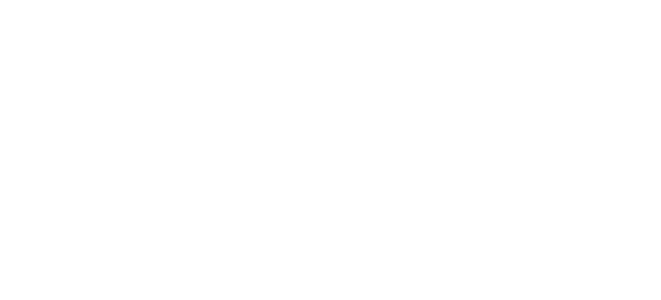
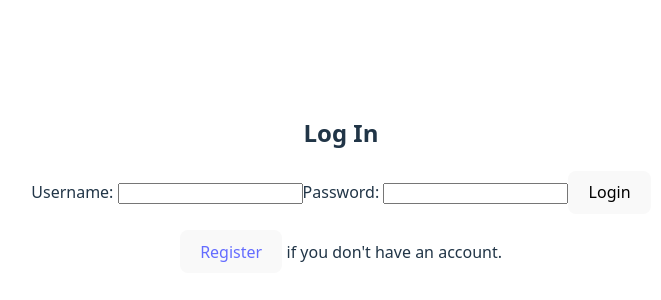
Before and after one commit to austinawhite/Market-Frontend, a React (Vite) app: page /login in a window 1280 px wide. Shown: the part 208-508 px from the top of the page, without its empty margins (299-960 px from the left). Built offline with nearby package versions, Linux system fonts and the light colour scheme.

Commit message:
added Login functionality

```diff
--- a/src/components/Login.jsx
+++ b/src/components/Login.jsx
@@ -7,5 +7,60 @@
     const [password, setPassword] = useState("")
     const [error, setError] = useState('');
 
+    async function handleSubmit(e){
+        e.preventDefault();
+        setError("");
+
+        try {
+            const response = await fetch('http://localhost:3000/users', {
+                method: "POST",
+                headers: {
+                "Content-Type": "application/json",
+                },
+                body: JSON.stringify({
+                username: username,
+                password: password,
+                }),
+            });
+
+            const result = await response.json();
+            if (!response.ok) {
+              throw new Error("Invalid credentials." || result.error);
+            }
+            setToken(result.token);
+            navigate('/');
+          } catch (error) {
+            setError(error.message);
+          }
+        }
+
+        return(
+        <>
+         <div className="login-container">
+        <h2>Log In</h2>
+        <form onSubmit={handleSubmit}>
+            <label>
+                Username: <input
+                    name="username"
+                    onChange={(e)=>setUsername(e.target.value)}
+                    value={username}
+                    required
+                />
+            </label>
+            <label>
+                Password: <input
+                    name = "password"
+                    onChange={(e)=>setPassword(e.target.value)}
+                    value={password}
+                    required
+                />
+            </label>
+            <button className="login-button" type="submit">Login</button>
+            <p><button><Link className="nav-link" to="/register">Register</Link> </button> if you don't have an account.</p>
+        </form>
+        </div>
+        </>
+        )
+
 }
 export default LogIn
--- a/src/components/Register.jsx
+++ b/src/components/Register.jsx
@@ -12,7 +12,7 @@
         setError("");
 
         try {
-            const response = await fetch('http://localhost:3000/users/', {
+            const response = await fetch('http://localhost:3000/users', {
                 method: "POST",
                 headers: {
                   "Content-Type": "application/json",
@@ -51,8 +51,8 @@
                     Password: <input
                     type="password"
                     value={password}
-                    minLength={5}
-                    title="Your password must be at least 5 characters long."
+                    minLength={4}
+                    title="Your password must be at least 4 characters long."
                     required
                     onChange={(e) => setPassword(e.target.value)} />
                 </label>
```
